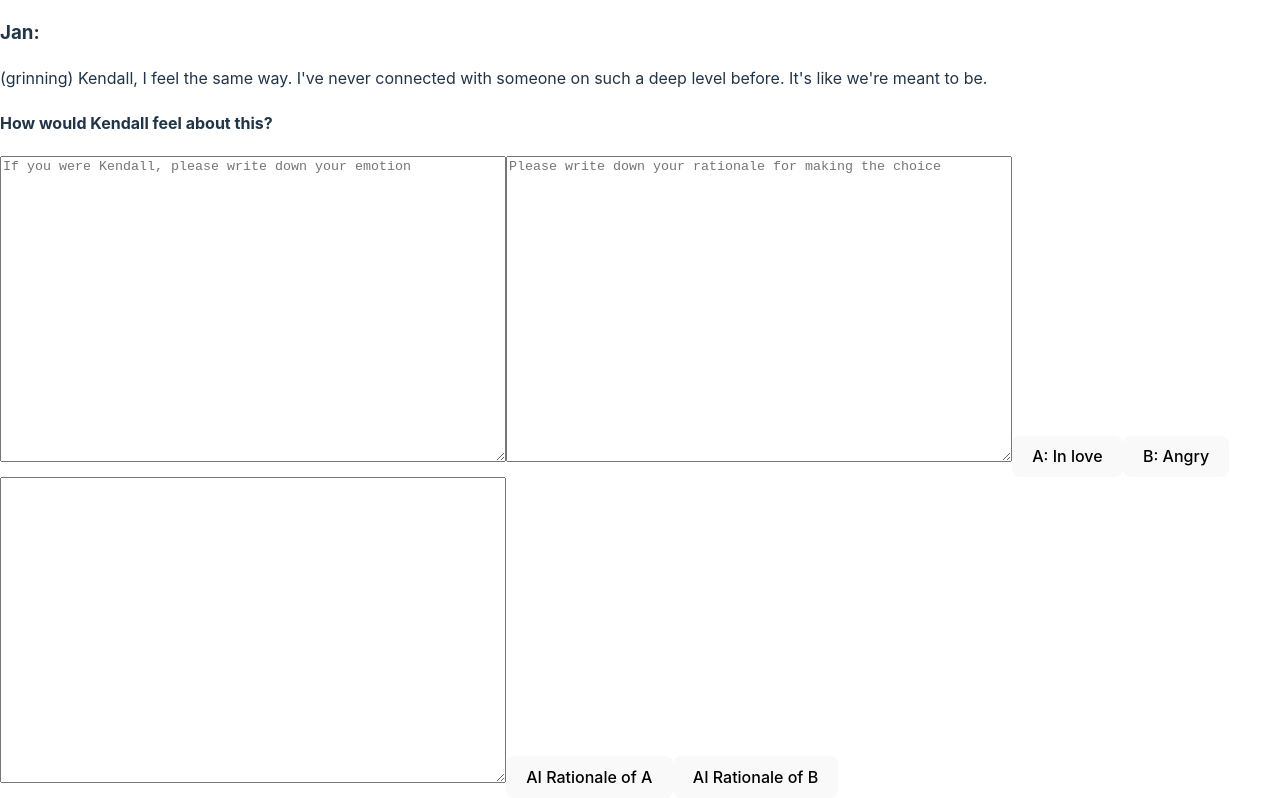
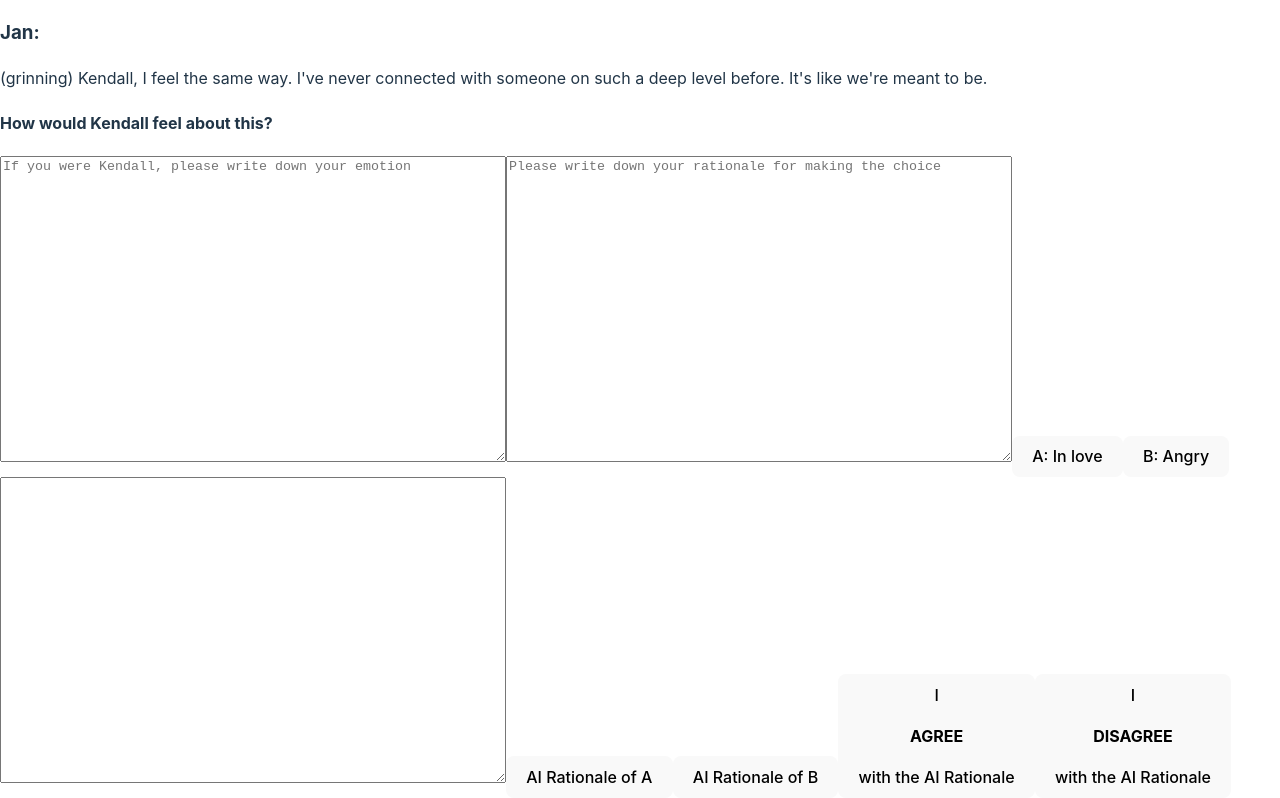
Before and after one commit to kakiii/cc, a React (Vite) app in the folder client/: page / in a window 1280 px wide. Shown: the part 714-1512 px from the top of the page. Built offline with nearby package versions, Linux system fonts and the light colour scheme.

Commit message:
Agree With Api Rationale button added

```diff
--- a/client/src/Game.tsx
+++ b/client/src/Game.tsx
@@ -8,9 +8,9 @@ const Game = () => {
   }
   function sceneTranslate(scene: string): string {
     const sceneMap: Record<string, string> = {
-      Begin: "1",
+      "Begin": "1",
       "In Love": "2",
-      Angry: "5",
+      "Angry": "5",
       "Talk To Jan": "3",
       "Clean Her Home": "4",
     };
@@ -26,6 +26,7 @@ const Game = () => {
   const [rationale, setRationale] = useState("");
   const [emotion, setEmotion] = useState("");
   const [apiResponse, setApiResponse] = useState("");
+  const [agreement, setAgreement] = useState("")
   const [history, setHistory] = useState<{
     userid: string;
     context_id: number;
@@ -36,6 +37,7 @@ const Game = () => {
         user_rationale: string;
         //api_response: string;
         emotion: string;
+        Agree_With_AI_Rationale: string;
       }
     >;
   }>({
@@ -79,7 +81,8 @@ const Game = () => {
   const handleChoice = async (
     choice: string,
     rationale: string,
-    emotion: string
+    emotion: string,
+    Agree_With_AI_Rationale: string
   ): Promise<void> => {
     if (!gameEnded) {
       if (rationale.length == 0 || emotion.length == 0) {
@@ -100,44 +103,55 @@ const Game = () => {
             user_rationale: rationale,
             //api_response: apiResponse,
             emotion: emotion,
+            Agree_With_AI_Rationale: Agree_With_AI_Rationale
           },
         },
       };
     });
 
     if (scene == "Begin" && choice === "In Love") {
+
       setResult(newResult);
       setScene("In Love");
     } else if (scene == "Begin" && choice == "Angry") {
+
       setResult(newResult);
       setScene("Angry");
     } else if (scene == "In Love" && choice == "Talk To Jan") {
+
       setResult(newResult);
       setScene("Talk To Jan");
     } else if (scene == "In Love" && choice == "Clean Her Home") {
+
       setResult(newResult);
       setScene("Clean Her Home");
     } else if (scene == "Angry" && choice == "Jan Gets Better") {
+
       setGameEnded(true);
       setResult(newResult);
       setScene("Jan Gets Better");
     } else if (scene == "Angry" && choice == "Appreciates") {
+
       setGameEnded(true);
       setResult(newResult);
       setScene("Appreciates");
     } else if (scene == "Talk To Jan" && choice == "Ignored") {
+
       setGameEnded(true);
       setResult(newResult);
       setScene("Ignored");
     } else if (scene == "Talk To Jan" && choice == "Loved_Talk To Jan") {
+
       setGameEnded(true);
       setResult(newResult);
       setScene("Loved_Talk To Jan");
     } else if (scene == "Clean Her Home" && choice == "Loved_Clean Her Home") {
+
       setGameEnded(true);
       setResult(newResult);
       setScene("Loved_Clean Her Home");
     } else if (scene == "Clean Her Home" && choice == "Detached") {
+
       setGameEnded(true);
       setResult(newResult);
       setScene("Detached");
@@ -256,6 +270,7 @@ const Game = () => {
               onChange={(e) => setEmotion(e.target.value)}
               minLength={250}
               required
+              minLength={80}
             />
             <textarea
               style={{ width: "500px", height: "300px" }}
@@ -263,12 +278,13 @@ const Game = () => {
               defaultValue=""
               onChange={(e) => setRationale(e.target.value)}
               required
+minLength={80}
             />
             {/* <button type="submit" onClick={() => sendToBackEnd()}>Submit</button> */}
-            <button onClick={() => handleChoice("In Love", rationale, emotion)}>
+            <button onClick={() => handleChoice("In Love", rationale, emotion, agreement)}>
               A: In love
             </button>
-            <button onClick={() => handleChoice("Angry", rationale, emotion)}>
+            <button onClick={() => handleChoice("Angry", rationale, emotion, agreement)}>
               B: Angry
             </button>
             {/* {Render The apiResponse} */}
@@ -284,6 +300,14 @@ const Game = () => {
             <button onClick={() => handleApiResponse(scene, "B")}>
               AI Rationale of B
             </button>
+
+            <button id="agree" onClick={() => setAgreement("true")}>
+              I <h4>AGREE</h4> with the AI Rationale
+            </button>
+            <button id="disagree" onClick={() => setAgreement("false")}>
+              I <h4>DISAGREE</h4> with the AI Rationale
+            </button>
+
           </div>
         );
       }
@@ -319,6 +343,7 @@ const Game = () => {
               defaultValue=""
               onChange={(e) => setEmotion(e.target.value)}
               required
+minLength={80}
             />
             <textarea
               style={{ width: "500px", height: "300px" }}
@@ -326,15 +351,16 @@ const Game = () => {
               defaultValue=""
               onChange={(e) => setRationale(e.target.value)}
               required
+minLength={80}
             />
             {/* <button type="submit" onClick={() => sendToBackEnd()}>Submit</button> */}
             <button
-              onClick={() => handleChoice("Talk To Jan", rationale, emotion)}
+              onClick={() => handleChoice("Talk To Jan", rationale, emotion, agreement)}
             >
               A: Talk to Jan
             </button>
             <button
-              onClick={() => handleChoice("Clean Her Home", rationale, emotion)}
+              onClick={() => handleChoice("Clean Her Home", rationale, emotion, agreement)}
             >
               B: Clean her home
             </button>
@@ -350,6 +376,13 @@ const Game = () => {
             </button>
             <button onClick={() => handleApiResponse(scene, "B")}>
               AI Rationale of B
+            </button>
+
+            <button id="agree" onClick={() => setAgreement("true")}>
+              I <h4>AGREE</h4> with the AI Rationale
+            </button>
+            <button id="disagree" onClick={() => setAgreement("false")}>
+              I <h4>DISAGREE</h4> with the AI Rationale
             </button>
           </div>
         );
@@ -395,6 +428,8 @@ const Game = () => {
               defaultValue=""
               onChange={(e) => setEmotion(e.target.value)}
               required
+minLength={80}
+
             />
             <textarea
               style={{ width: "500px", height: "300px" }}
@@ -402,17 +437,19 @@ const Game = () => {
               defaultValue=""
               onChange={(e) => setRationale(e.target.value)}
               required
+minLength={80}
+
             />
             {/* <button type="submit" onClick={() => sendToBackEnd()}>Submit</button> */}
             <button
               onClick={() =>
-                handleChoice("Jan Gets Better", rationale, emotion)
+                handleChoice("Jan Gets Better", rationale, emotion, agreement)
               }
             >
               A: Jan will get better
             </button>
             <button
-              onClick={() => handleChoice("Appreciates", rationale, emotion)}
+              onClick={() => handleChoice("Appreciates", rationale, emotion, agreement)}
             >
               B: Jan appreciates what Kendall does
             </button>
@@ -428,6 +465,13 @@ const Game = () => {
             </button>
             <button onClick={() => handleApiResponse(scene, "B")}>
               AI Rationale of B
+            </button>
+
+            <button id="agree" onClick={() => setAgreement("true")}>
+              I <h4>AGREE</h4> with the AI Rationale
+            </button>
+            <button id="disagree" onClick={() => setAgreement("false")}>
+              I <h4>DISAGREE</h4> with the AI Rationale
             </button>
           </div>
         );
@@ -468,6 +512,7 @@ const Game = () => {
               defaultValue=""
               onChange={(e) => setEmotion(e.target.value)}
               required
+minLength={80}
             />
             <textarea
               style={{ width: "500px", height: "300px" }}
@@ -475,14 +520,15 @@ const Game = () => {
               defaultValue=""
               onChange={(e) => setRationale(e.target.value)}
               required
+minLength={80}
             />
             {/* <button type="submit" onClick={() => sendToBackEnd()}>Submit</button> */}
-            <button onClick={() => handleChoice("Ignored", rationale, emotion)}>
+            <button onClick={() => handleChoice("Ignored", rationale, emotion, agreement)}>
               A: Being Ignored
             </button>
             <button
               onClick={() =>
-                handleChoice("Loved_Talk To Jan", rationale, emotion)
+                handleChoice("Loved_Talk To Jan", rationale, emotion, agreement)
               }
             >
               B: Being Loved
@@ -499,6 +545,13 @@ const Game = () => {
             </button>
             <button onClick={() => handleApiResponse(scene, "B")}>
               AI Rationale of B
+            </button>
+
+            <button id="agree" onClick={() => setAgreement("true")}>
+              I <h4>AGREE</h4> with the AI Rationale
+            </button>
+            <button id="disagree" onClick={() => setAgreement("false")}>
+              I <h4>DISAGREE</h4> with the AI Rationale
             </button>
           </div>
         );
@@ -543,6 +596,7 @@ const Game = () => {
               defaultValue=""
               onChange={(e) => setEmotion(e.target.value)}
               required
+minLength={80}
             />
             <textarea
               style={{ width: "500px", height: "300px" }}
@@ -550,17 +604,18 @@ const Game = () => {
               defaultValue=""
               onChange={(e) => setRationale(e.target.value)}
               required
+minLength={80}
             />
             {/* <button type="submit" onClick={() => sendToBackEnd()}>Submit</button> */}
             <button
               onClick={() =>
-                handleChoice("Loved_Clean Her Home", rationale, emotion)
+                handleChoice("Loved_Clean Her Home", rationale, emotion, agreement)
               }
             >
               A: Being Loved
             </button>
             <button
-              onClick={() => handleChoice("Detached", rationale, emotion)}
+              onClick={() => handleChoice("Detached", rationale, emotion, agreement)}
             >
               B: Detached
             </button>
@@ -576,6 +631,13 @@ const Game = () => {
             </button>
             <button onClick={() => handleApiResponse(scene, "B")}>
               AI Rationale of B
+            </button>
+
+            <button id="agree" onClick={() => setAgreement("true")}>
+              I <h4>AGREE</h4> with the AI Rationale
+            </button>
+            <button id="disagree" onClick={() => setAgreement("false")}>
+              I <h4>DISAGREE</h4> with the AI Rationale
             </button>
           </div>
         );
@@ -630,7 +692,7 @@ const Game = () => {
                 reservations and build a loving and trusting partnership.)
               </h4>
             </p>
-            <button onClick={() => handleChoice("Ending", "", "")}>
+            <button onClick={() => handleChoice("Ending", "", "", "")}>
               Ending
             </button>
             {/* {Render The apiResponse} */}
@@ -645,6 +707,13 @@ const Game = () => {
             </button>
             <button onClick={() => handleApiResponse(scene, "B")}>
               AI Rationale of B
+            </button>
+
+            <button id="agree" onClick={() => setAgreement("true")}>
+              I <h4>AGREE</h4> with the AI Rationale
+            </button>
+            <button id="disagree" onClick={() => setAgreement("false")}>
+              I <h4>DISAGREE</h4> with the AI Rationale
             </button>
           </div>
         );
@@ -689,7 +758,7 @@ const Game = () => {
                 both of them.)
               </h4>
             </p>
-            <button onClick={() => handleChoice("Ending", "", "")}>
+            <button onClick={() => handleChoice("Ending", "", "", "")}>
               Ending
             </button>
           </div>
@@ -754,7 +823,7 @@ const Game = () => {
                 together.)
               </h4>
             </p>
-            <button onClick={() => handleChoice("Ending", "", "")}>
+            <button onClick={() => handleChoice("Ending", "", "", "")}>
               Ending
             </button>
           </div>
@@ -808,7 +877,7 @@ const Game = () => {
               beautiful journey together, building a life filled with warmth,
               trust, and unwavering love.)
             </p>
-            <button onClick={() => handleChoice("Ending", "", "")}>
+            <button onClick={() => handleChoice("Ending", "", "", "")}>
               Ending
             </button>
           </div>
@@ -844,7 +913,7 @@ const Game = () => {
                 their shared happiness to thrive.)
               </h4>
             </p>
-            <button onClick={() => handleChoice("Ending", "", "")}>
+            <button onClick={() => handleChoice("Ending", "", "", "")}>
               Ending
             </button>
           </div>
@@ -883,7 +952,7 @@ const Game = () => {
                 shared responsibility in their journey.)
               </h4>
             </p>
-            <button onClick={() => handleChoice("Ending", "", "")}>
+            <button onClick={() => handleChoice("Ending", "", "", "")}>
               Ending
             </button>
           </div>
```
